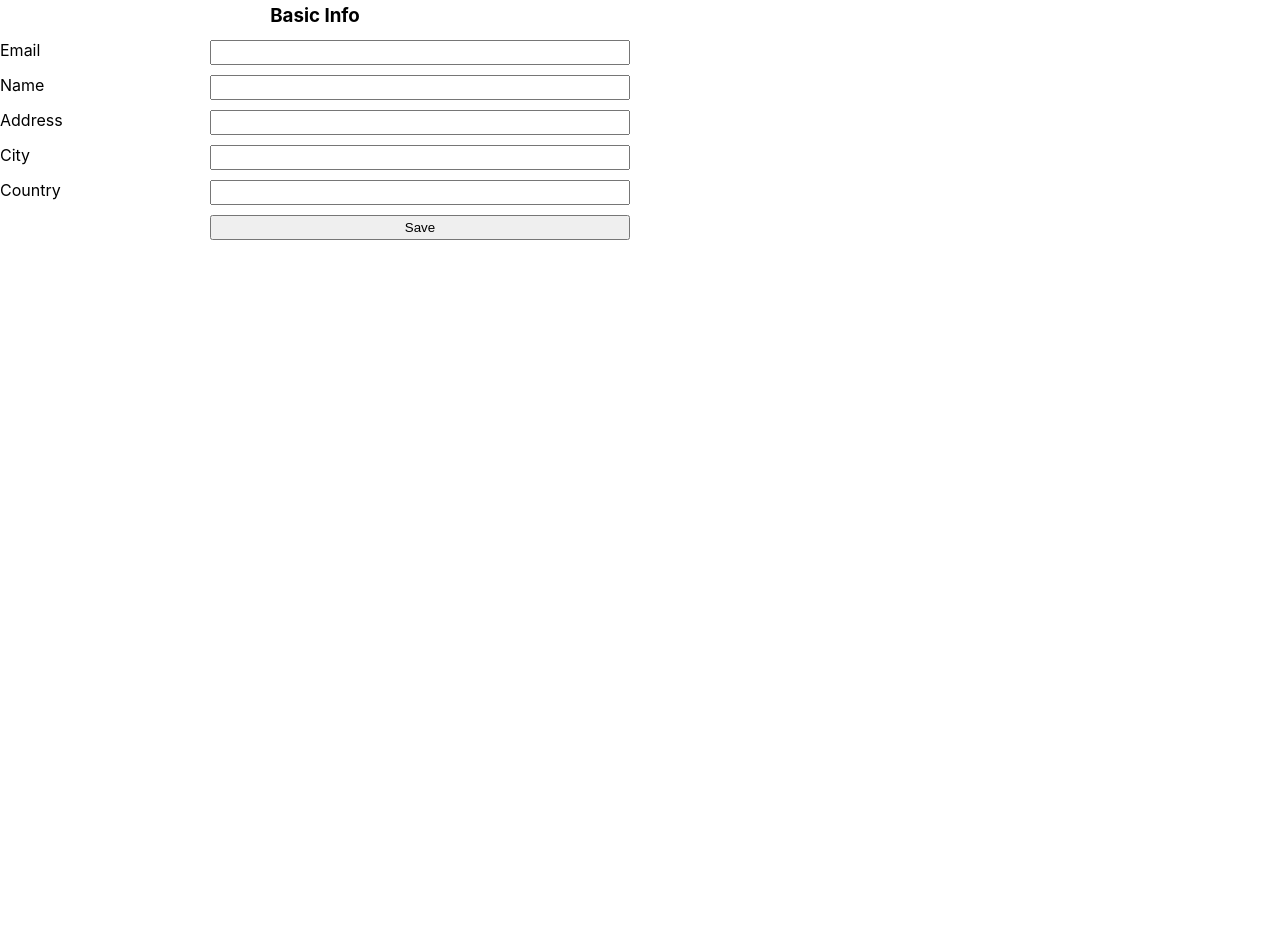
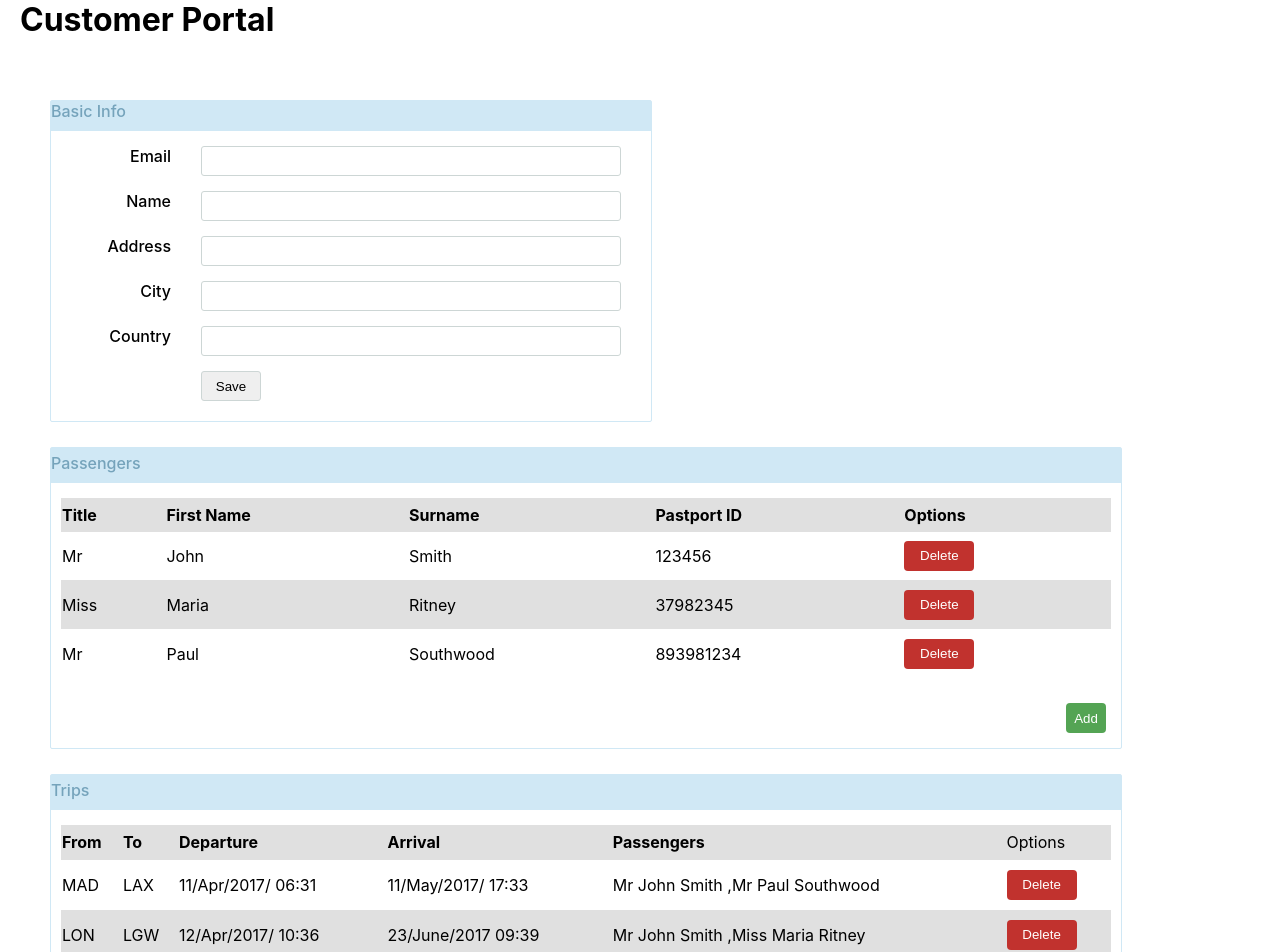
Before and after one commit to Daily120/customer-portal, a React (Create React App) app: page / in a window 1280 px wide. Shown: the top 952 px of the page. Before the commit the page ends 800 px from the top, so only its background shows below. Built offline with nearby package versions, Linux system fonts and the light colour scheme.

Commit message:
Customer Details Page

```diff
--- a/src/components/BasicInfo/BasicInfo.css
+++ b/src/components/BasicInfo/BasicInfo.css
@@ -1,21 +1,38 @@
 #basicInfo {
     width: 600px;
-    height: 35%;
+    height: 320px;
+    border: 1.3px solid #D0E8F5;
+    border-radius: 2px;
+    margin: 0 0 25px 50px;
 }
 
 .div-under-basicInfo {
     display: grid;
-    grid-template-columns: 30% 70%;
-    grid-template-rows: 30px 25px 25px 25px 25px 25px 25px;
+    grid-template-columns: 20% 70%;
+    grid-template-rows: 30px 30px 30px 30px 30px 30px;
     grid-column-gap: 30px;
-    grid-row-gap: 10px;
+    grid-row-gap: 15px;
 }
 
-.div-under-basicInfo h3 {
-    place-self: center;
-    grid-area: 1 / 1 / 1 / 3;
+#basicInfo p {
+    margin: 0 0 15px 0;
+    background-color: #D0E8F5;
+    color: #75A3BB;
+    font-weight: 500;
+    padding-bottom: 10px;
+}
+
+.div-under-basicInfo label {
+    justify-self: end;
+    font-weight: 500;
+}
+
+.div-under-basicInfo input {
+    border: 1.5px solid #CDD6D5;
+    border-radius: 3px;
 }
 
 .saveButton {
-    grid-area: 7 / 2 / 7 / 2;
+    grid-area: 6 / 2 / 6 / 2;
+    width: 60px;
 }
--- a/src/components/BasicInfo/BasicInfo.js
+++ b/src/components/BasicInfo/BasicInfo.js
@@ -5,8 +5,8 @@ const BasicInfo = () => {
 
     return (
         <div id="basicInfo">
+                <p>Basic Info</p>
             <div className="div-under-basicInfo">
-                <h3>Basic Info</h3>
                 <label htmlFor="basicInfoEmailField">Email</label>
                 <input type="email" name="basicInfoEmailField" id="basicInfoEmailField"/>
                 <label htmlFor="nameField">Name</label>
--- a/src/components/LoginPageHolder/LoginPageHolder.css
+++ b/src/components/CustomerDetailsPage/CustomerDetailsPage.css
@@ -1,6 +1,5 @@
-#loginPageHolder {
+#customerDetailsPage {
     width: 100vw;
     height: 100vh;
-    background-color:#BFBFBF;
     margin: 0;
 }
--- /dev/null
+++ b/src/components/CustomerDetailsPage/CustomerDetailsPage.js
@@ -0,0 +1,20 @@
+import React from 'react';
+import './CustomerDetailsPage.css';
+import Header from '../Header/Header';
+import BasicInfo from '../BasicInfo/BasicInfo';
+import Passengers from '../Passengers/Passengers';
+import Trips from '../Trips/Trips';
+
+const CustomerDetailsPage = () => {
+
+    return (
+        <div id="customerDetailsPage">
+            <Header />
+            <BasicInfo />
+            <Passengers />
+            <Trips />
+        </div>
+    )
+}
+
+export default CustomerDetailsPage;
--- /dev/null
+++ b/src/components/LoginPage/LoginPage.css
@@ -0,0 +1,6 @@
+#loginPage {
+    width: 100vw;
+    height: 100vh;
+    background-color:#BFBFBF;
+    margin: 0;
+}
--- a/src/components/LoginPageHolder/LoginPageHolder.js
+++ b/src/components/LoginPage/LoginPage.js
@@ -1,16 +1,16 @@
 import React from 'react';
-import './LoginPageHolder.css';
+import './LoginPage.css';
 import Header from '../Header/Header';
 import LoginForm from '../LoginForm/LoginForm';
 
-const LoginPageHolder = () => {
+const LoginPage = () => {
 
     return (
-        <div id="loginPageHolder">
+        <div id="loginPage">
             <Header />
             <LoginForm />
         </div>
     )
 }
 
-export default LoginPageHolder;
+export default LoginPage;
--- /dev/null
+++ b/src/components/Passengers/Passengers.css
@@ -0,0 +1,58 @@
+#passengers {
+    height: 300px;
+    width: 1070px;
+    border: 1.3px solid #D0E8F5;
+    border-radius: 2px;
+    display: flex;
+    flex-flow: column;
+    margin: 0 0 25px 50px;
+}
+
+#passengers p {
+    background-color: #D0E8F5;
+    color: #75A3BB;
+    font-weight: 500;
+    margin: 0 0 15px 0;
+    padding-top: 5px;
+    padding-bottom: 10px;
+}
+
+table#table-passengers {
+    border-collapse: collapse;
+    width: 1050px;
+    height: 180px;
+    margin-left: 10px;
+}
+
+th {
+    text-align: left;
+}
+
+.passengersTBody {
+    align-content: center;
+}
+
+table tr:nth-child(odd) {
+    background-color: #E0E0E0;
+}
+
+.addButton {
+    height: 30px;
+    width: 40px;
+    align-self: flex-end;
+    margin-right: 15px;
+    margin-top: 25px;
+    background-color: #54A454;
+    color: white;
+    border: none;
+    border-radius: 4px;
+}
+
+.deleteButton {
+    width: 70px;
+    height: 30px;
+    background-color: #C1322E;
+    color: white;
+    border: none;
+    border-radius: 4px;
+}
--- /dev/null
+++ b/src/components/Passengers/Passengers.js
@@ -0,0 +1,50 @@
+import React from 'react';
+import './Passengers.css';
+
+const Passengers = () => {
+
+    return (
+        <div id="passengers">
+            <p>Passengers</p>
+            <table id="table-passengers">
+                <tbody className="passengersTBody">
+                <tr>
+                    <th>Title</th>
+                    <th>First Name</th>
+                    <th>Surname</th>
+                    <th>Pastport ID</th>
+                    <th>Options</th>
+                    <td className="lastCol"></td>
+                </tr>
+                <tr>
+                    <td>Mr</td>
+                    <td>John</td>
+                    <td>Smith</td>
+                    <td>123456</td>
+                    <td><button className="deleteButton">Delete</button></td>
+                    <td className="lastCol"></td>
+                </tr>
+                <tr>
+                    <td>Miss</td>
+                    <td>Maria</td>
+                    <td>Ritney</td>
+                    <td>37982345</td>
+                    <td><button className="deleteButton">Delete</button></td>
+                    <td className="lastCol"></td>
+                </tr>
+                <tr>
+                    <td>Mr</td>
+                    <td>Paul</td>
+                    <td>Southwood</td>
+                    <td>893981234</td>
+                    <td><button className="deleteButton">Delete</button></td>
+                    <td className="lastCol"></td>
+                </tr>
+                </tbody>
+            </table>
+            <button className="addButton">Add</button>
+        </div>
+    )
+}
+
+export default Passengers;
--- /dev/null
+++ b/src/components/Trips/Trips.css
@@ -0,0 +1,58 @@
+#trips {
+    height: 255px;
+    width: 1070px;
+    border: 1.3px solid #D0E8F5;
+    border-radius: 2px;
+    display: flex;
+    flex-flow: column;
+    margin: 0 0 25px 50px;
+}
+
+#trips p {
+    background-color: #D0E8F5;
+    color: #75A3BB;
+    font-weight: 500;
+    margin: 0 0 15px 0;
+    padding-top: 5px;
+    padding-bottom: 10px;
+}
+
+table#table-trips {
+    border-collapse: collapse;
+    width: 1050px;
+    height: 135px;
+    margin-left: 10px;
+}
+
+th {
+    text-align: left;
+}
+
+.tripsTBody {
+    align-content: center;
+}
+
+table tr:first-child {
+    background-color: #E0E0E0;
+}
+
+.addButton {
+    height: 30px;
+    width: 40px;
+    align-self: flex-end;
+    margin-right: 15px;
+    margin-top: 25px;
+    background-color: #54A454;
+    color: white;
+    border: none;
+    border-radius: 4px;
+}
+
+.deleteButton {
+    width: 70px;
+    height: 30px;
+    background-color: #C1322E;
+    color: white;
+    border: none;
+    border-radius: 4px;
+}
--- /dev/null
+++ b/src/components/Trips/Trips.js
@@ -0,0 +1,42 @@
+import React from 'react';
+import './Trips.css';
+
+const Trips = () => {
+
+    return (
+        <div id="trips">
+            <p>Trips</p>
+            <table id="table-trips">
+                <tbody className="tripsTBody">
+                <tr>
+                    <th>From</th>
+                    <th>To</th>
+                    <th>Departure</th>
+                    <th>Arrival</th>
+                    <th>Passengers</th>
+                    <td>Options</td>
+                </tr>
+                <tr>
+                    <td>MAD</td>
+                    <td>LAX</td>
+                    <td>11/Apr/2017/ 06:31</td>
+                    <td>11/May/2017/ 17:33</td>
+                    <td>Mr John Smith ,Mr Paul Southwood</td>
+                    <td><button className="deleteButton">Delete</button></td>
+                </tr>
+                <tr>
+                    <td>LON</td>
+                    <td>LGW</td>
+                    <td>12/Apr/2017/ 10:36</td>
+                    <td>23/June/2017 09:39</td>
+                    <td>Mr John Smith ,Miss Maria Ritney</td>
+                    <td><button className="deleteButton">Delete</button></td>
+                </tr>
+                </tbody>
+            </table>
+            <button className="addButton">Add</button>
+        </div>
+    )
+}
+
+export default Trips;
--- a/src/containers/App.js
+++ b/src/containers/App.js
@@ -1,7 +1,7 @@
 import React, { Component } from 'react';
 import './App.css';
-import LoginPageHolder from '../components/LoginPageHolder/LoginPageHolder';
-import BasicInfo from '../components/BasicInfo/BasicInfo';
+import LoginPage from '../components/LoginPage/LoginPage';
+import CustomerDetailsPage from '../components/CustomerDetailsPage/CustomerDetailsPage';
 
 class App extends Component {
   constructor() {
@@ -14,8 +14,8 @@ class App extends Component {
   render() {
     return (
       <div className="App">
-        {/* <LoginPageHolder /> */}
-        <BasicInfo />
+        {/* <LoginPage /> */}
+        <CustomerDetailsPage />
       </div>
     );
   }
```
